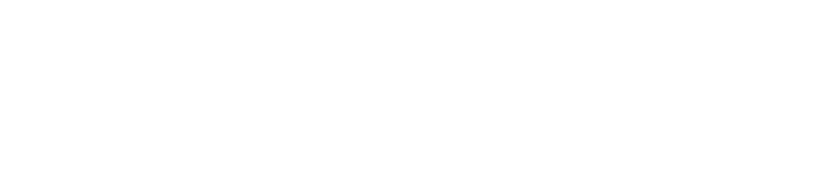
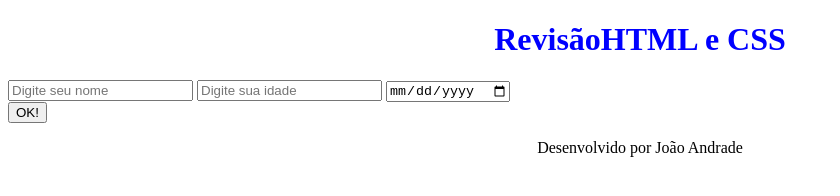
Before and after one commit to JoaoV-Andrade/programacao_web, a plain HTML site: page index.html in a window 1280 px wide. Shown: the whole page, without its empty margins (0-840 px from the left). Drawn offline with Linux system fonts and the light colour scheme.

Commit message:
alterações css html

```diff
--- /dev/null
+++ b/estilo.css
@@ -0,0 +1,10 @@
+#titulo {
+    color: blue;
+    text-align: center;
+
+}
+
+
+.texto-paragrafo{
+    text-align: center;
+}
--- a/index.html
+++ b/index.html
@@ -4,8 +4,21 @@
     <meta charset="UTF-8">
     <meta name="viewport" content="width=device-width, initial-scale=1.0">
     <title>RevisãoHTML</title>
+    <link rel="stylesheet" href="estilo.css">
 </head>
 <body>
+    <h1 id="titulo"> RevisãoHTML e CSS</h1>
+    <div>
+    <input type="text" placeholder="Digite seu nome">
+    <input type="number" placeholder="Digite sua idade">
+    <input type="date" >
+    </div>
+    <button> OK! </button>
+    <footer>
+        <p class = "texto-paragrafo"> Desenvolvido por João Andrade</p>
+    </footer>
+
+
 
 </body>
 </html>
```
